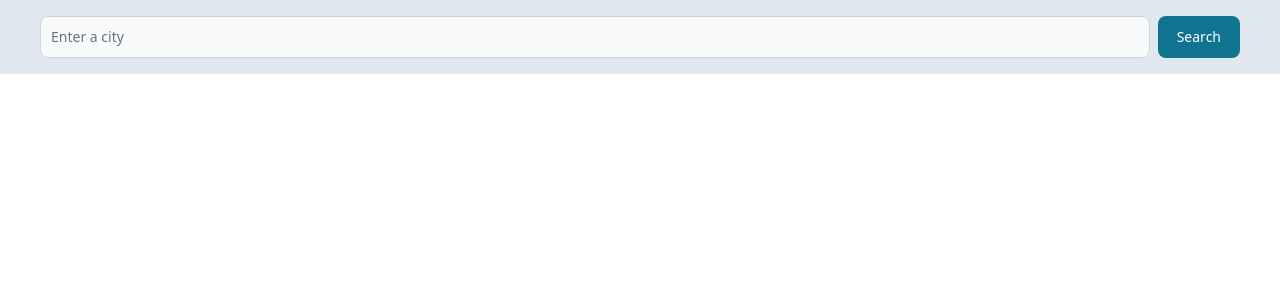
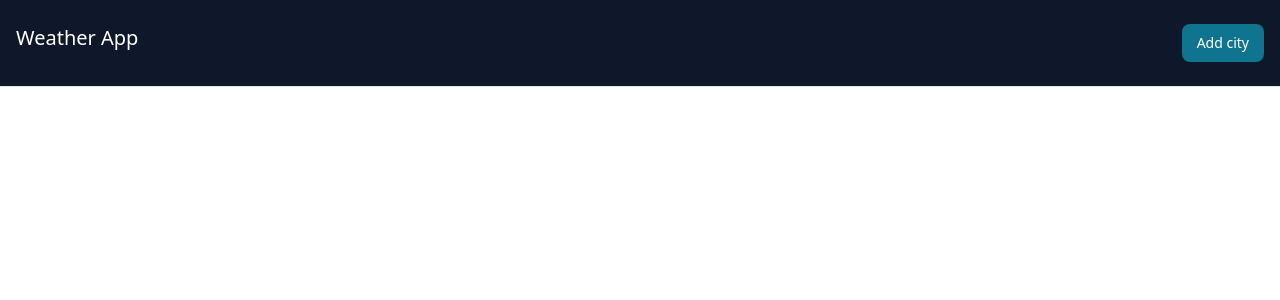
Before and after one commit to Joey-JJ/assessment_relatics, a React (Create React App) app: page / in a window 1280 px wide. Shown: the top 300 px of the page. Built offline with nearby package versions, Linux system fonts and the light colour scheme.

Commit message:
Added basic nav, styling to be done later

```diff
--- a/src/App.tsx
+++ b/src/App.tsx
@@ -1,10 +1,14 @@
-import React from "react";
+import React, { useState } from "react";
 import { SearchCities } from "./components/SearchCities";
+import Navbar from "./components/Navbar";
 
 const App: React.FC = () => {
+  const [openSearch, setOpenSearch] = useState<boolean>(false);
+
   return (
     <div className="App">
-      <SearchCities />
+      <Navbar openSearch={openSearch} setOpenSearch={setOpenSearch} />
+      {openSearch && <SearchCities />}
     </div>
   );
 };
--- /dev/null
+++ b/src/components/Navbar.tsx
@@ -0,0 +1,25 @@
+import React from "react";
+import { Button } from "flowbite-react";
+
+interface Props {
+  openSearch: boolean;
+  setOpenSearch: React.Dispatch<React.SetStateAction<boolean>>;
+}
+
+const Navbar: React.FC<Props> = ({ openSearch, setOpenSearch }) => {
+  return (
+    <nav className="px-4 py-6 bg-slate-900 border-b border-slate-200 text-white">
+      <div className="container mx-auto flex justify-between">
+        <h1 className="text-xl ">Weather App</h1>
+        <Button
+          size={"sm"}
+          onClick={() => setOpenSearch((prev: boolean) => !prev)}
+        >
+          {!openSearch ? "Add city" : "Close"}
+        </Button>
+      </div>
+    </nav>
+  );
+};
+
+export default Navbar;
```
